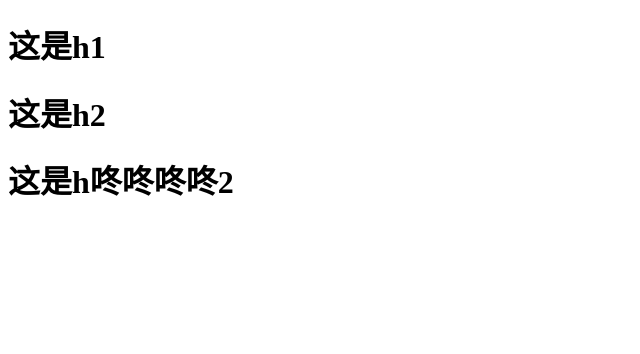
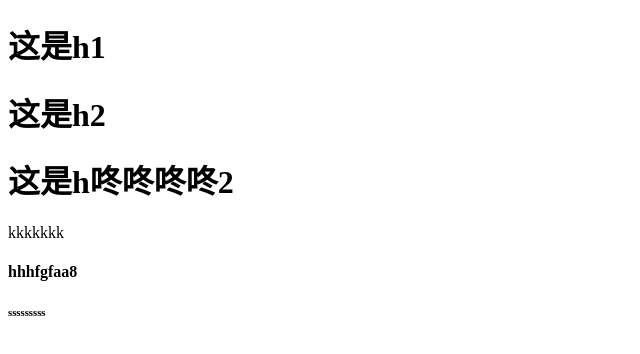
Before and after one commit to lwdd0529/learngit, a plain HTML site: page index.html in a window 1280 px wide. Shown: the whole page, without its empty margins (0-640 px from the left). Drawn offline with Linux system fonts and the light colour scheme.

Commit message:
add h6 20170718

```diff
--- a/index.html
+++ b/index.html
@@ -9,5 +9,11 @@
 
 		<h1>这是h2</h1>
 		<h1>这是h咚咚咚咚2</h1>
+
+		kkkkkkk
+
+		<h4>hhhfgfaa8</h4>
+		<h6>sssssssss</h6>
+
 	</body>
 </html>
```
